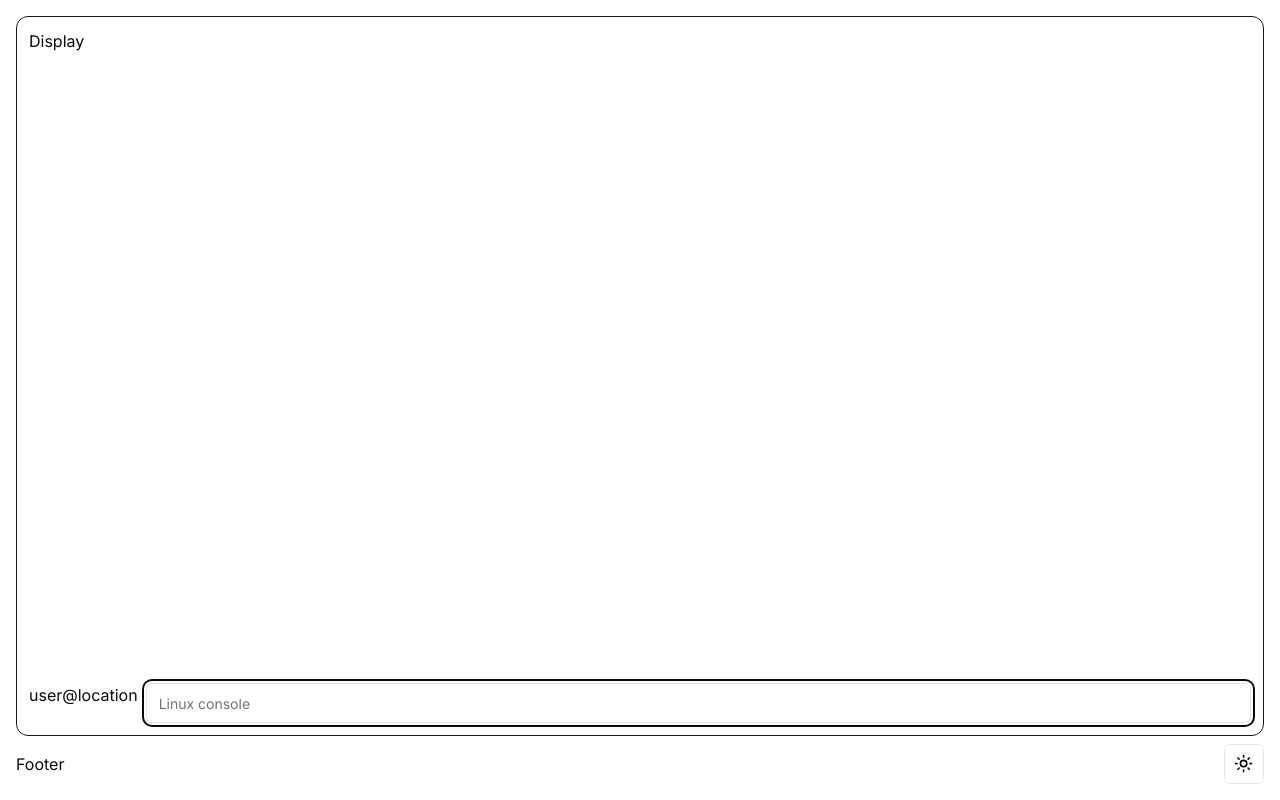
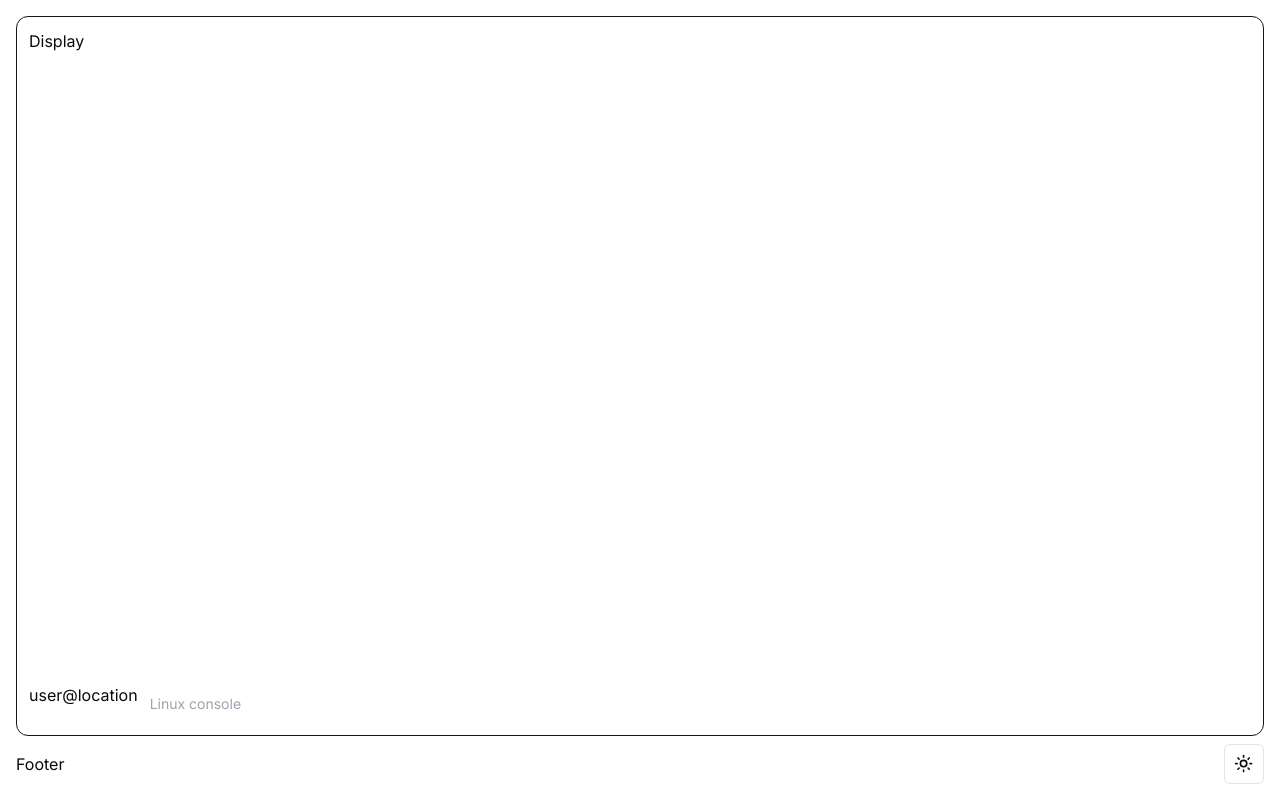
Before and after one commit to Melvin2306/portfolio, a Next.js app: page / in a window 1280 px wide. Built offline with nearby package versions, Linux system fonts and the light colour scheme.

Commit message:
added Input component

```diff
--- a/components/ui/input.tsx
+++ b/components/ui/input.tsx
@@ -11,7 +11,7 @@
       <input
         type={type}
         className={cn(
-          'flex h-10 w-full rounded-md border border-input bg-background px-3 py-2 text-sm ring-offset-background file:border-0 file:bg-transparent file:text-sm file:font-medium placeholder:text-muted-foreground focus-visible:outline-none focus-visible:ring-2 focus-visible:ring-ring focus-visible:ring-offset-2 disabled:cursor-not-allowed disabled:opacity-50',
+          'flex h-10 w-full rounded-md  bg-background px-1 py-2 text-sm focus-visible:outline-none disabled:cursor-not-allowed disabled:opacity-50',
           className
         )}
         ref={ref}
```
